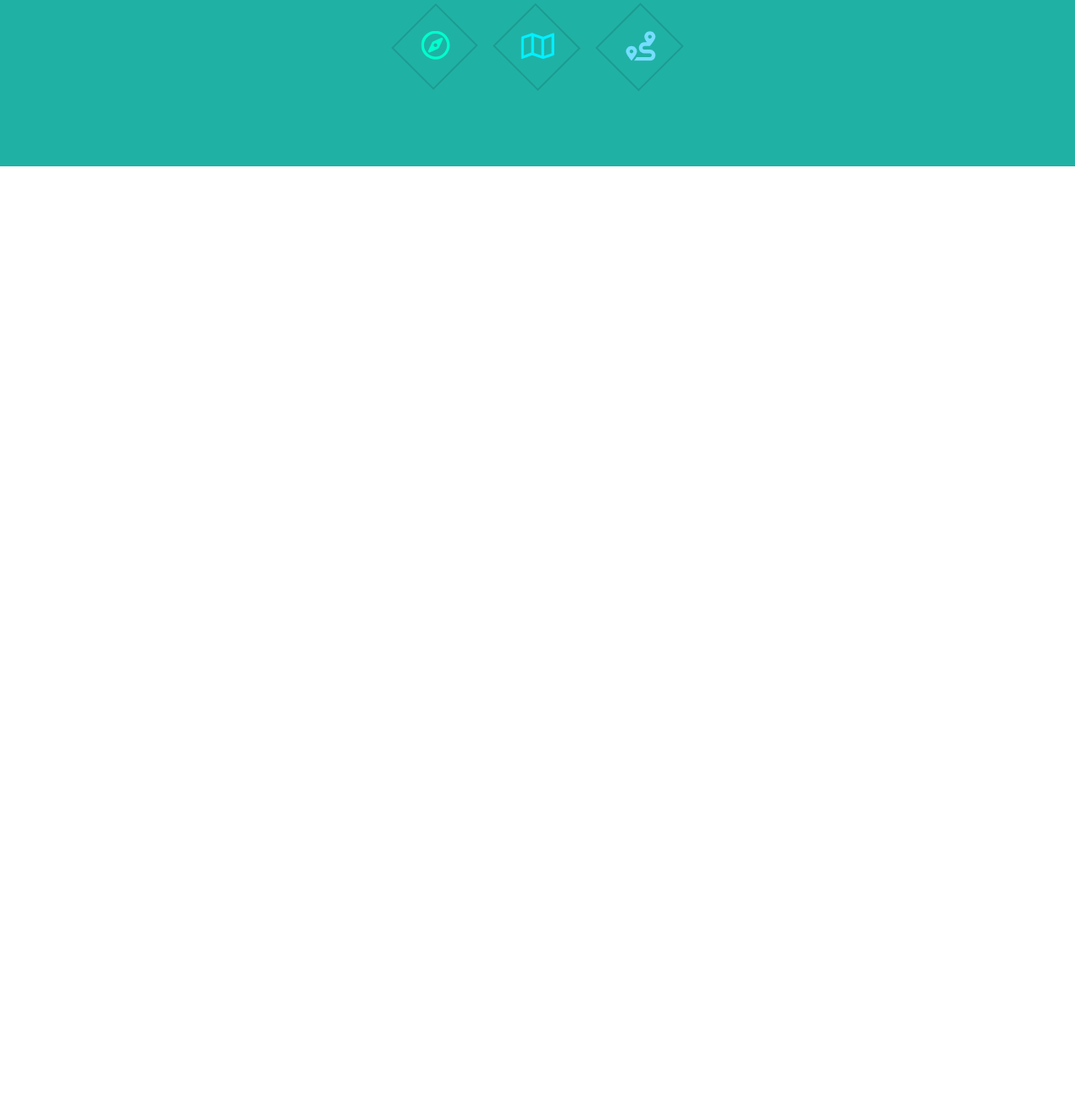
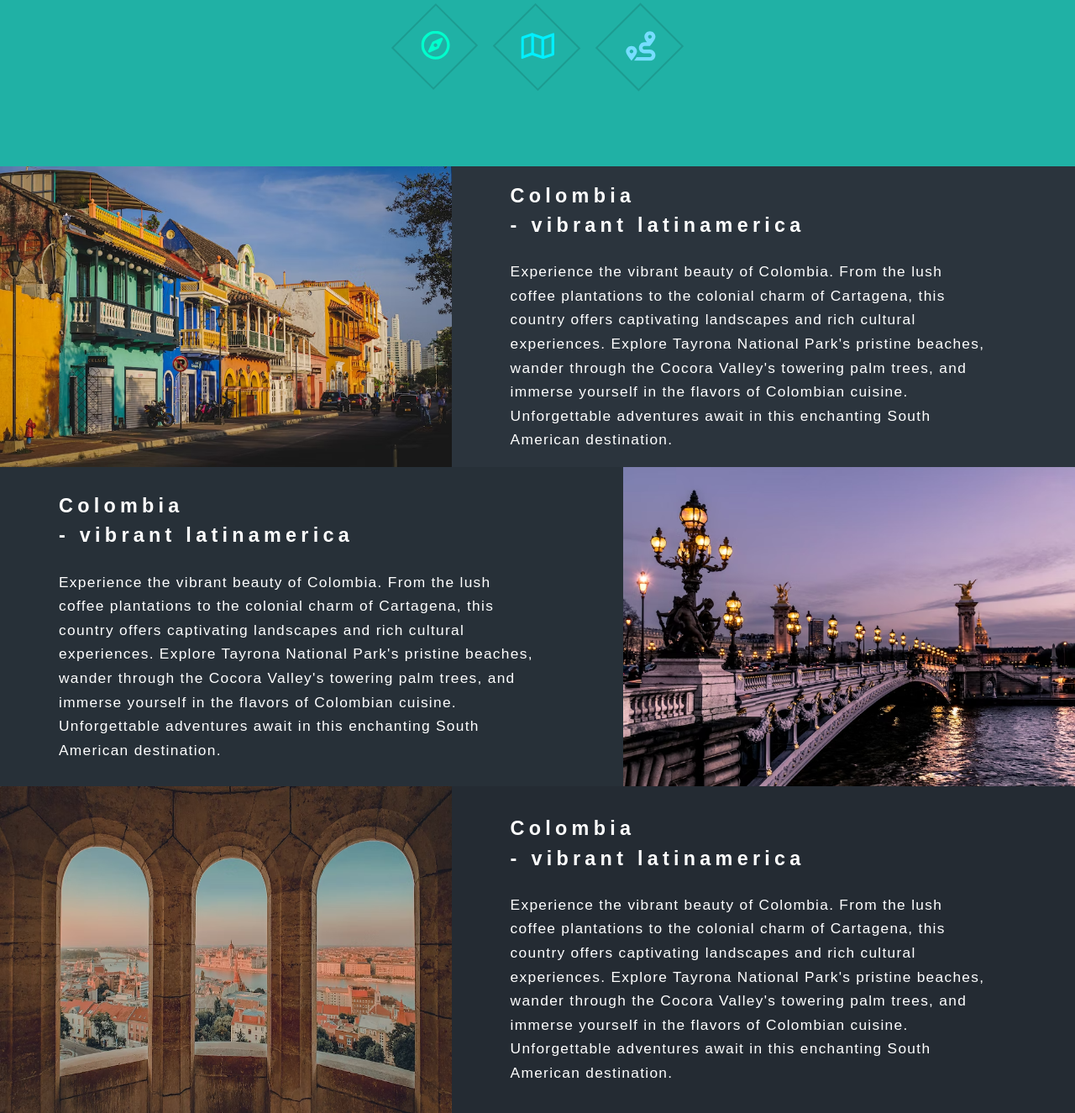
Before and after one commit to thomaserdmenger/superCode-Wanderlust-Project, a plain HTML site: page index.html in a window 1280 px wide. Shown: the part 1381-2706 px from the top of the page at 84% size. Before the commit the page ends 1579 px from the top, so only its background shows below. Drawn offline with Linux system fonts and the light colour scheme; a web font is replaced by a local one.

Commit message:
Add Cities Section

```diff
--- a/index.html
+++ b/index.html
@@ -56,6 +56,59 @@
           </div>
         </div>
       </section>
+      <section class="city-section">
+        <article>
+          <img
+            src="./assets/images/image_1.png"
+            alt="Street with Houses in Columbia" />
+          <div>
+            <h2>Colombia <span class="break"></span> - vibrant latinamerica</h2>
+            <p>
+              Experience the vibrant beauty of Colombia. From the lush coffee
+              plantations to the colonial charm of Cartagena, this country
+              offers captivating landscapes and rich cultural experiences.
+              Explore Tayrona National Park's pristine beaches, wander through
+              the Cocora Valley's towering palm trees, and immerse yourself in
+              the flavors of Colombian cuisine. Unforgettable adventures await
+              in this enchanting South American destination.
+            </p>
+          </div>
+        </article>
+        <article>
+          <img
+            src="./assets/images/image_2.png"
+            alt="Street with Houses in Columbia" />
+          <div>
+            <h2>Colombia <span class="break"></span> - vibrant latinamerica</h2>
+            <p>
+              Experience the vibrant beauty of Colombia. From the lush coffee
+              plantations to the colonial charm of Cartagena, this country
+              offers captivating landscapes and rich cultural experiences.
+              Explore Tayrona National Park's pristine beaches, wander through
+              the Cocora Valley's towering palm trees, and immerse yourself in
+              the flavors of Colombian cuisine. Unforgettable adventures await
+              in this enchanting South American destination.
+            </p>
+          </div>
+        </article>
+        <article>
+          <img
+            src="./assets/images/image_3.png"
+            alt="Street with Houses in Columbia" />
+          <div>
+            <h2>Colombia <span class="break"></span> - vibrant latinamerica</h2>
+            <p>
+              Experience the vibrant beauty of Colombia. From the lush coffee
+              plantations to the colonial charm of Cartagena, this country
+              offers captivating landscapes and rich cultural experiences.
+              Explore Tayrona National Park's pristine beaches, wander through
+              the Cocora Valley's towering palm trees, and immerse yourself in
+              the flavors of Colombian cuisine. Unforgettable adventures await
+              in this enchanting South American destination.
+            </p>
+          </div>
+        </article>
+      </section>
     </div>
   </body>
 </html>
--- a/style.css
+++ b/style.css
@@ -157,3 +157,64 @@ header article p {
 .quote-icon img {
   transform: rotate(-45deg);
 }
+
+/* ! City Section */
+
+.city-section {
+  display: flex;
+  flex-direction: column;
+}
+
+.city-section article {
+  display: flex;
+}
+
+.city-section article:nth-of-type(2) {
+  flex-direction: row-reverse;
+}
+
+.city-section article:nth-of-type(3) div h2 {
+  margin-top: 2rem;
+}
+
+.city-section article:nth-of-type(3) div p {
+  margin-bottom: 2rem;
+}
+
+.city-section article img {
+  width: 42vw;
+}
+
+.city-section article div {
+  display: flex;
+  flex-direction: column;
+  justify-content: center;
+  padding: 2.1875rem 6.2rem 0 4.3125rem;
+  padding: 0 6.2rem 0 4.3125rem;
+}
+
+.city-section article:nth-of-type(1) div {
+  background-color: #2b343d;
+  border: 1px solid #2b343d;
+}
+
+.city-section article:nth-of-type(2) div {
+  background-color: #273038;
+  border: 1px solid #273038;
+}
+
+.city-section article:nth-of-type(3) div {
+  background-color: #242b33;
+  border: 1px solid #242b33;
+}
+
+.city-section article div h2 {
+  line-height: 2.2rem;
+  margin-bottom: 1.4375rem;
+}
+
+.city-section article div p {
+  font-size: 1.0831rem;
+  letter-spacing: 1.3px;
+  line-height: 28.6px;
+}
```
